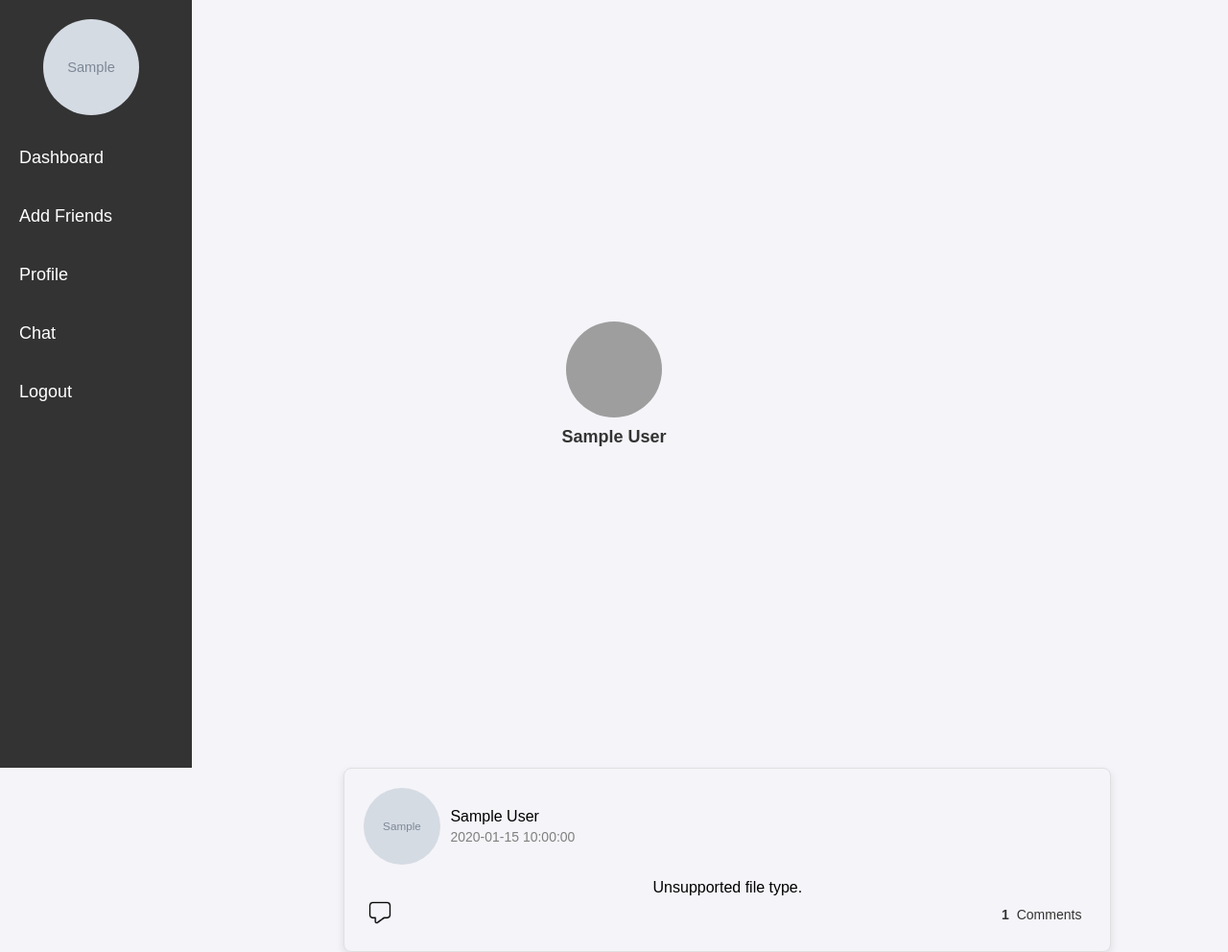
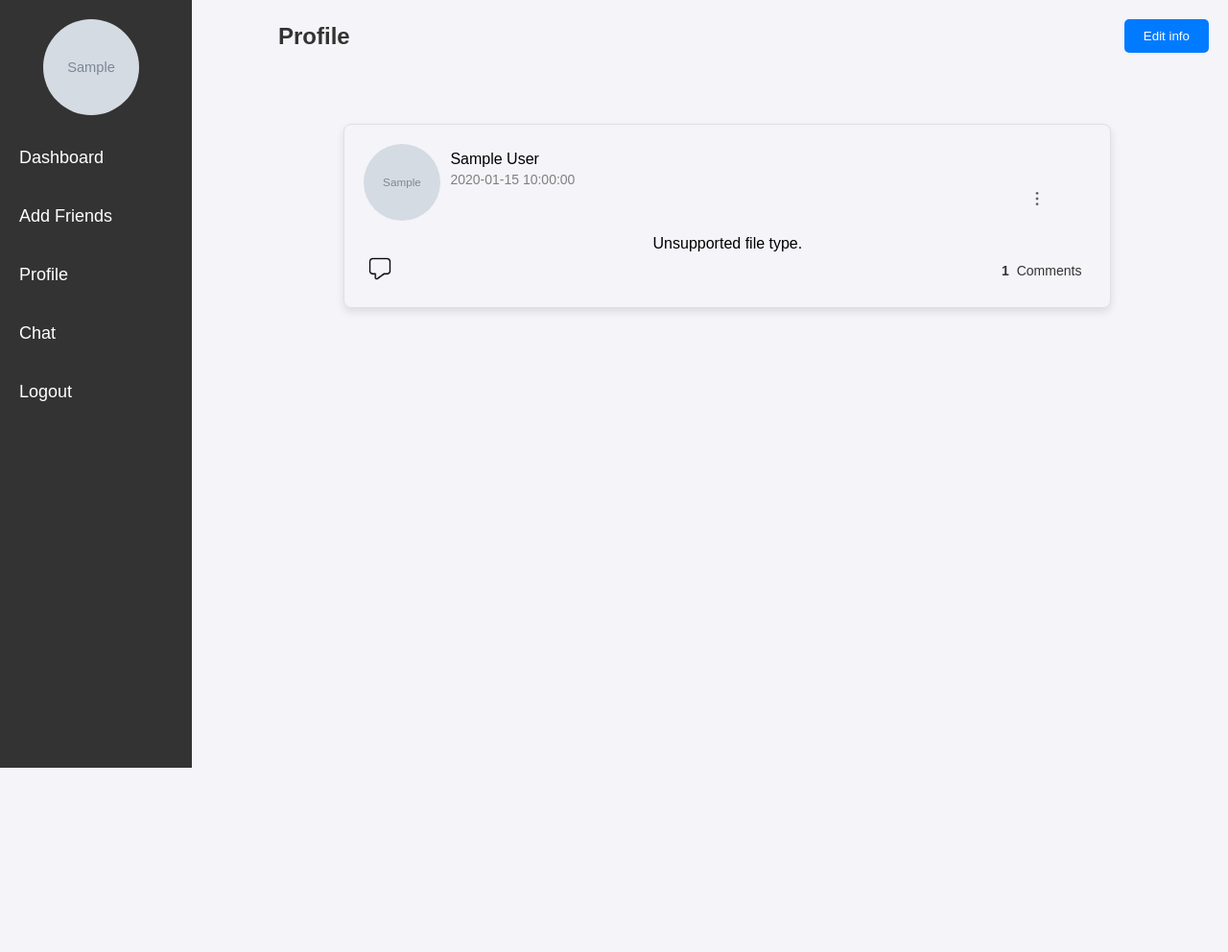
Before and after one commit to A-H-G20/worker-agency, a PHP site: page /profile.php in a window 1280 px wide. Shown: the whole page at 96% size. After the commit the page ends 800 px from the top, so only its background shows below. Run offline with PHP 8.4, Linux system fonts and the light colour scheme; the visitor is signed in with stand-in values (Sample User, id 1); tables that the repository leaves empty or names only in its code hold one stand-in row (values such as "Sample post"); grey boxes marked "Sample" are stand-in pictures; grey boxes are pictures that could not be loaded.

Commit message:
profile page done

```diff
--- a/css/profile.css
+++ b/css/profile.css
@@ -106,6 +106,13 @@
         color: gray; /* Optional: Style the date */
     }
 
+    .post-info .options {
+        width: 24px; /* Adjust size of options icon */
+        height: 24px;
+        cursor: pointer; /* Shows it's clickable */
+        margin-left: 600px; /* Adds space between the icon and the text */
+
+    }
     /* Post image styling */
     .post {
         display: flex;
@@ -291,18 +298,19 @@
     .info {
     display: flex;
     flex-direction: column;
-        justify-content: center; /* Vertically center */
-        align-items: center;     /* Horizontally center */
-        height: 100vh;           /* Full viewport height to center vertically */
-        text-align: center;      /* Center the text */
+    justify-content: flex-end; /* Align to the end (bottom) of the container */
+    align-items: center;
+    height: 100vh;  /* Ensure it takes the full viewport height */
+    text-align: center;
+    padding-bottom: 20px; /* Add some space from the bottom if needed */
 }
 
 .info img {
-        width: 100px;            /* Adjust image size */
+    width: 100px;
     height: 100px;
-        border-radius: 50%;      /* Make image circular */
-        object-fit: cover;       /* Ensure the image retains aspect ratio */
-    margin-bottom: 10px;     /* Space between image and label */
+    border-radius: 50%;
+    object-fit: cover;
+    margin-bottom: 10px;
 }
 
 .info label {
--- /dev/null
+++ b/js/profile.js
@@ -0,0 +1,9 @@
+function togglePopup(postId) {
+  var popup = document.getElementById('popup-' + postId);
+  popup.style.display = popup.style.display === 'block' ? 'none' : 'block';
+}
+
+function deletePost(postId) {
+  document.getElementById('delete-post-form').post_id.value = postId;
+  document.getElementById('delete-post-form').submit();
+}
--- a/profile.php
+++ b/profile.php
@@ -12,13 +12,39 @@ require 'config.php';
 
 $user_id = $_SESSION['user_id'];
 
+// Handle delete request
+if ($_SERVER['REQUEST_METHOD'] === 'POST' && isset($_POST['delete_post'])) {
+    $post_id_to_delete = intval($_POST['post_id']);
+
+    // Delete comments related to the post
+    $query_delete_comments = "DELETE FROM comments WHERE post_id = ?";
+    $stmt_delete_comments = mysqli_prepare($conn, $query_delete_comments);
+    if ($stmt_delete_comments) {
+        mysqli_stmt_bind_param($stmt_delete_comments, 'i', $post_id_to_delete);
+        mysqli_stmt_execute($stmt_delete_comments);
+        mysqli_stmt_close($stmt_delete_comments);
+    } else {
+        echo 'Error preparing the delete comments query: ' . mysqli_error($conn);
+    }
+
+    // Delete the post
+    $query_delete_post = "DELETE FROM post WHERE post_id = ?";
+    $stmt_delete_post = mysqli_prepare($conn, $query_delete_post);
+    if ($stmt_delete_post) {
+        mysqli_stmt_bind_param($stmt_delete_post, 'i', $post_id_to_delete);
+        mysqli_stmt_execute($stmt_delete_post);
+        mysqli_stmt_close($stmt_delete_post);
+    } else {
+        echo 'Error preparing the delete post query: ' . mysqli_error($conn);
+    }
+
+    mysqli_close($conn);
+    header("Location: profile.php"); // Redirect to the profile page after deletion
+    exit();
+}
+
 // Fetch user details for the sidebar
-$query_user = "
-    SELECT profile, name
-    FROM users
-    WHERE id = ?
-";
-
+$query_user = "SELECT profile, name FROM users WHERE id = ?";
 $stmt = mysqli_prepare($conn, $query_user);
 if (!$stmt) {
     echo 'Error preparing the query: ' . mysqli_error($conn);
@@ -82,7 +108,8 @@ mysqli_close($conn);
     <meta charset="UTF-8">
     <meta name="viewport" content="width=device-width, initial-scale=1.0">
     <link rel="stylesheet" href="css/profile.css">
-    <title>Document</title>
+    <title>Profile</title>
+
 </head>
 <body>
 <header class="sidebar">
@@ -102,10 +129,12 @@ mysqli_close($conn);
     </nav>
 </header>
 
-<div class="info">
-    <img src="profile" alt="">
-    <label for="name"><?php echo htmlspecialchars($data['name']); ?></label>
+<div class="header-container">
+    <h2>Profile</h2>
+    <button class="add" onclick="window.location.href='edit.php';">Edit info</button>
 </div>
+
+<br><br><br>
 
 <?php if (!empty($posts)): ?>
     <?php foreach ($posts as $post): ?>
@@ -116,9 +145,17 @@ mysqli_close($conn);
                 <?php else: ?>
                     <p>No profile image available.</p>
                 <?php endif; ?>
-                <div>
-                    <label for=""><?php echo htmlspecialchars($post['name']); ?></label>
+                <div class="post-info">
+                    <label><?php echo htmlspecialchars($post['name']); ?></label>
                     <data value="<?php echo htmlspecialchars($post['create_at']); ?>"><?php echo htmlspecialchars($post['create_at']); ?></data>
+                    <img class="options" src="image/icons/options.png" alt="Options" onclick="togglePopup(<?php echo htmlspecialchars($post['post_id']); ?>)">
+                </div>
+            </div>
+
+            <div id="popup-<?php echo htmlspecialchars($post['post_id']); ?>" class="popup" style="display:none;">
+                <div class="popup-content">
+                    <button onclick="deletePost(<?php echo htmlspecialchars($post['post_id']); ?>)">Delete</button>
+                    <button onclick="togglePopup(<?php echo htmlspecialchars($post['post_id']); ?>)">Cancel</button>
                 </div>
             </div>
 
@@ -165,5 +202,11 @@ mysqli_close($conn);
     <p>No posts available.</p>
 <?php endif; ?>
 
+<!-- Hidden Form for Deleting Posts -->
+<form id="delete-post-form" method="POST" action="profile.php" style="display:none;">
+    <input type="hidden" name="post_id">
+    <input type="hidden" name="delete_post" value="1">
+</form>
+<script src="js/profile.js"></script>
 </body>
 </html>
```
Also changed, not shown: other parts of css/profile.css (+103 -0 lines), dashboard.php (+1 -18 lines). Lines whose indentation alone changed are shown as unchanged.
